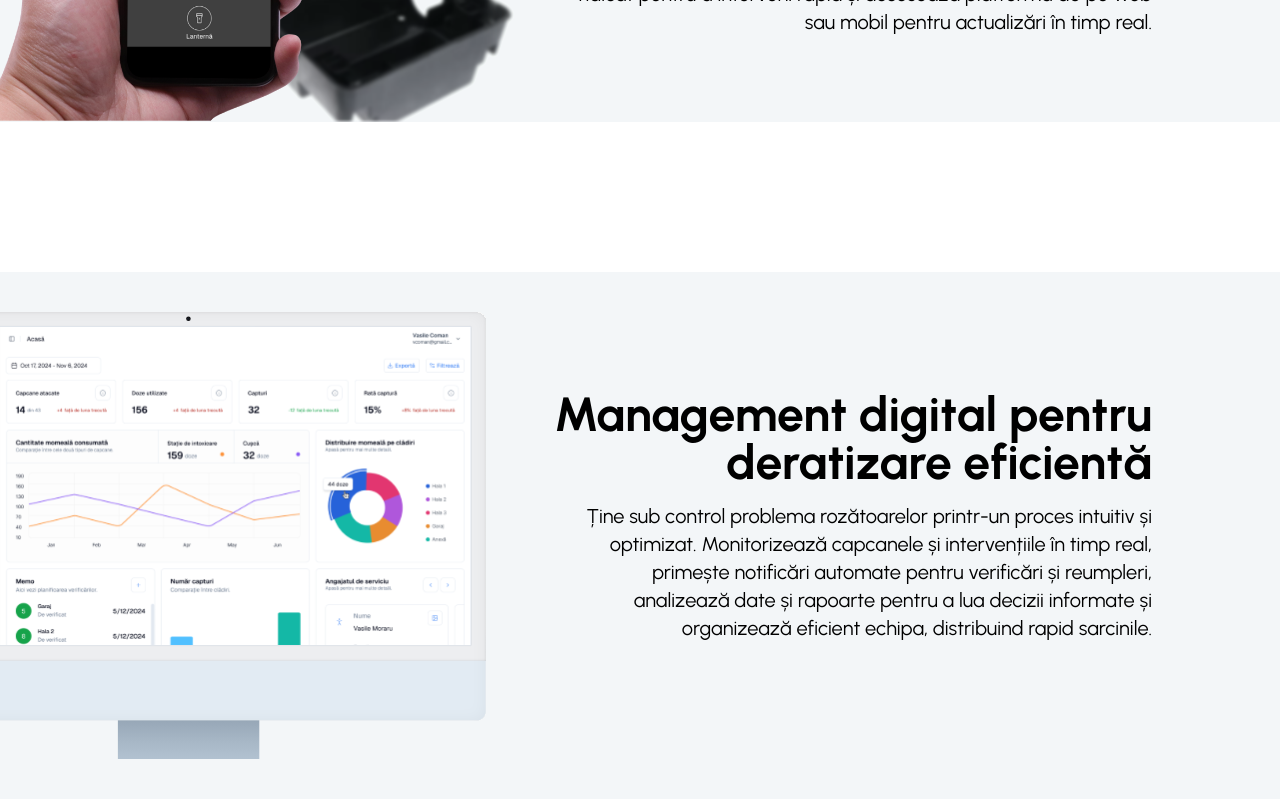
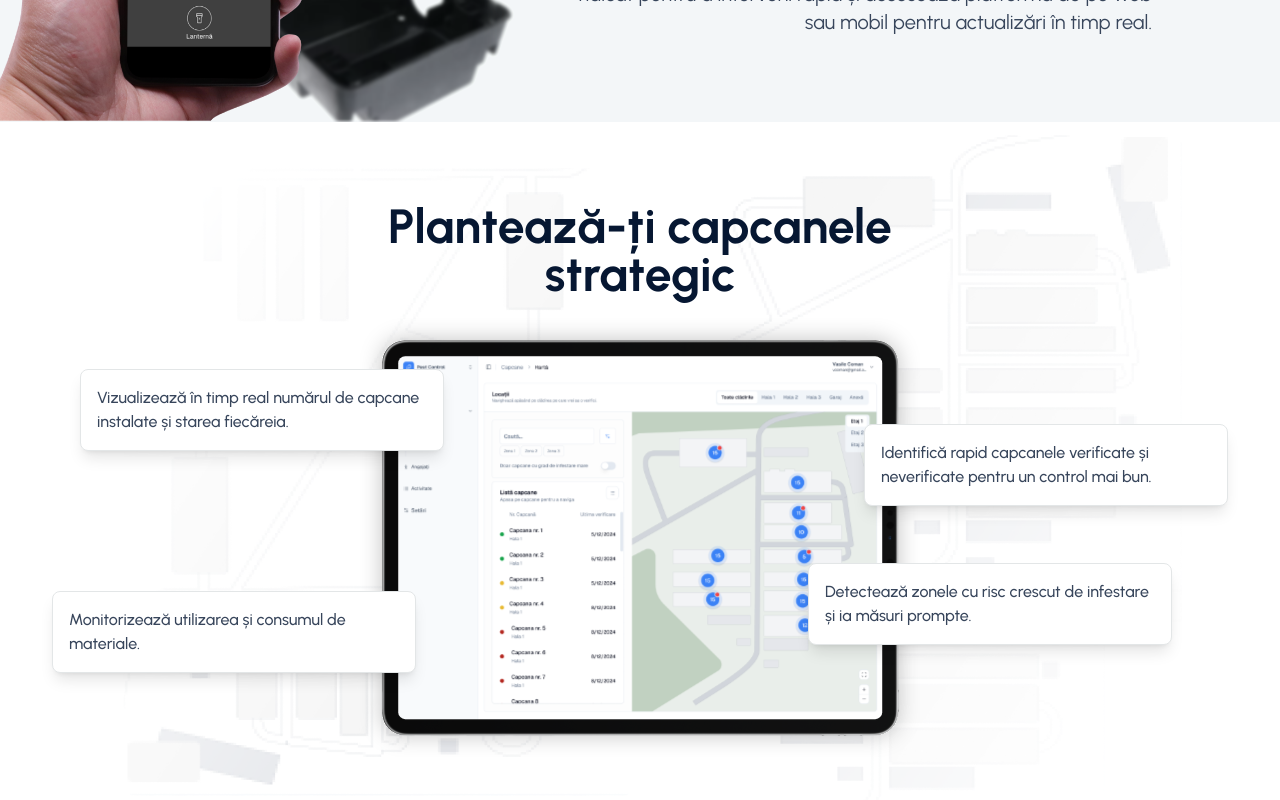
Before and after one commit to I0ANA24/Bugs-Radar, a React (Vite) app: page / in a window 1280 px wide. Shown: the part 3340-4140 px from the top of the page. Built offline with nearby package versions, Linux system fonts and the light colour scheme.

Commit message:
Plant Section

```diff
--- a/src/components/PentruCompanii.jsx
+++ b/src/components/PentruCompanii.jsx
@@ -1,5 +1,6 @@
 import React from "react";
 import HorizontalSection from "../ui/pentru companii/HorizontalSection";
+import PlantSection from "../ui/pentru companii/PlantSection";
 
 const PentruCompanii = () => {
   const hs_text = {
@@ -19,43 +20,9 @@ const PentruCompanii = () => {
 
   return (
     <section id="companii" className="w-full mb-20 md:mb-28 lg:mb-37.5">
-      {/* <div className="w-full px-4 md:px-6 lg:px-10 bg-[var(--blueish-background)]">
-        gesrgersg
-      </div> */}
       <HorizontalSection object={hs_text.section1} parity="odd" />
+      <PlantSection />
       <HorizontalSection object={hs_text.section2} parity="even" />
-      <div className="w-full px-4 md:px-6 lg:px-10"></div>
-      {/* <div className="container h-[80vh] p-4 flex flex-col lg:flex-row-reverse justify-center items-center gap-8 mx-auto bg-[var(--blueish-background)] border-2 border-[var(--border-color)] rounded-[16px] md:rounded-[24px] lg:rounded-[32px]">
-        <div className="w-full h-[45%] lg:h-auto lg:w-[40%] flex justify-center items-center relative">
-          <img
-            src="/hero.svg"
-            alt="hero_image"
-            className="h-full w-full mix-blend-multiply"
-          />
-          <img
-            src="/iphone.png"
-            alt="iphone_image"
-            className="h-[65%] absolute bottom-0"
-          />
-        </div>
-        <div className="w-full lg:w-[50%] flex flex-col justify-between items-baseline sm:items-center lg:items-baseline gap-6">
-          <div className="space-y-2 sm:text-center lg:text-left sm:w-[80%] lg:w-full">
-            <h1 className="text-[var(--title-color)] font-bold text-3xl sm:text-3xl md:text-4xl lg:text-5xl xl:text-5xl">Monitorizare precisă, <br /> deratizare eficientă</h1>
-            <p className="text-[var(--text-color)] text-sm sm:text-base md:text-lg lg:text-xl">
-              Indiferent dacă ești o firmă de deratizare sau o companie care își
-              gestionează intern procesul de combatere a rozătoarelor, aplicația
-              noastră îți oferă toate instrumentele necesare pentru a organiza,
-              monitoriza și optimiza activitatea.
-            </p>
-          </div>
-          <button
-              className="h-14 w-full sm:w-[30%] md:w-[25%] lg:w-50 bg-[var(--blue)] border-2 border-[var(--blue)] text-white font-medium px-4.5 py-2.5 rounded-[4px] hover:bg-[var(--title-color)] hover:border-[var(--title-color)] hover:text-white hover:cursor-pointer transition-colors duration-300"
-              onClick={() => toggleIsOpen()}
-            >
-              <a href="#contact">Contactează-ne</a>
-            </button>
-        </div>
-      </div> */}
     </section>
   );
 };
--- a/src/index.css
+++ b/src/index.css
@@ -18,3 +18,11 @@ html {
 body {
   font-family: "Urbanist", "Times New Roman", Times, serif;
 }
+
+h1, h2, h3, h4, h5, h6 {
+  color: var(--title-color);
+}
+
+p {
+  color: var(--text-color);
+}
--- a/src/ui/pentru companii/HorizontalSection.jsx
+++ b/src/ui/pentru companii/HorizontalSection.jsx
@@ -2,7 +2,7 @@ import React from "react";
 
 const HorizontalSection = ({ object, parity }) => {
   return (
-    <div className={`w-full h-fit bg-[var(--blueish-background)] flex justify-between items-center gap-6 lg:gap-0 ${parity === "odd" ? "pt-12 md:pt-10 flex-col-reverse md:flex-row" : "py-12 md:py-10 flex-col md:flex-row"} mb-20 md:mb-28 lg:mb-37.5`}>
+    <div className={`w-full h-fit bg-[var(--blueish-background)] flex justify-between items-center gap-6 lg:gap-0 ${parity === "odd" ? "pt-12 md:pt-10 flex-col-reverse md:flex-row" : "py-12 md:py-10 flex-col md:flex-row mb-20 md:mb-28 lg:mb-37.5"}`}>
       <div className={`${parity === "odd" ? "w-[100%] sm:w-[80%] md:w-[45%] lg:w-[45%]" : "w-[80%] md:w-[35%] lg:w-[38%] -ml-[40%] md:-ml-0"}`}>
         <img
           src={object.img}
--- /dev/null
+++ b/src/ui/pentru companii/PlantSection.jsx
@@ -0,0 +1,48 @@
+import React from "react";
+
+const PlantSection = () => {
+  return (
+    <div className="w-full h-fit relative flex flex-col justify-center items-center mb-10 md:mb-14 lg:mb-19">
+      <img
+        src="/pentru_companii/bg-planteaza.png"
+        alt="background-image"
+        className="w-screen h-full max-h-[70vh] md:max-h-[80vh] xl:max-h-full absolute top-0 left-0 -z-10"
+      />
+      <div
+        className={`w-full sm:w-[85%] md:w-[75%] lg:w-[65%] xl:w-[50%] flex flex-col justify-center items-center gap-6 lg:gap-14 px-4 md:px-6 lg:px-10`}
+      >
+        <div className="w-full h-fit my-20 flex flex-col justify-center items-center relative">
+          <h3 className="text-center text-2xl sm:text-3xl md:text-4xl xl:text-5xl font-bold md:mb-3 lg:mb-5">
+            Plantează-ți capcanele strategic
+          </h3>
+          <div className="w-full">
+            <img src="/pentru_companii/maps.svg" alt="iPad image" />
+          </div>
+          <div className="w-[calc(100%-40px)] xl:w-[65%] p-4 border-1 border-[var(--border-color)] rounded-lg bg-white xl:absolute xl:top-[30%] xl:right-[85%] mb-2 shadow-sm xl:shadow-lg">
+            <p className="font-medium text-base md:text-lg xl:text-base">
+              Vizualizează în timp real numărul de capcane instalate și starea
+              fiecăreia.
+            </p>
+          </div>
+          <div className="w-[calc(100%-40px)] xl:w-[65%] p-4 border-1 border-[var(--border-color)] rounded-lg bg-white xl:absolute xl:top-[40%] xl:left-[90%] mb-2 shadow-sm xl:shadow-lg">
+            <p className="font-medium text-base md:text-lg xl:text-base">
+              Identifică rapid capcanele verificate și neverificate pentru un control mai bun.
+            </p>
+          </div>
+          <div className="w-[calc(100%-40px)] xl:w-[65%] p-4 border-1 border-[var(--border-color)] rounded-lg bg-white xl:absolute xl:top-[70%] xl:right-[90%] mb-2 shadow-sm xl:shadow-lg">
+            <p className="font-medium text-base md:text-lg xl:text-base">
+              Monitorizează utilizarea și consumul de materiale.
+            </p>
+          </div>
+          <div className="w-[calc(100%-40px)] xl:w-[65%] p-4 border-1 border-[var(--border-color)] rounded-lg bg-white xl:absolute xl:top-[65%] xl:left-[80%] shadow-sm xl:shadow-lg">
+            <p className="font-medium text-base md:text-lg xl:text-base">
+              Detectează zonele cu risc crescut de infestare și ia măsuri prompte.
+            </p>
+          </div>
+        </div>
+      </div>
+    </div>
+  );
+};
+
+export default PlantSection;
```
Also changed, not shown: public/pentru_companii/bg-planteaza.png (added).
